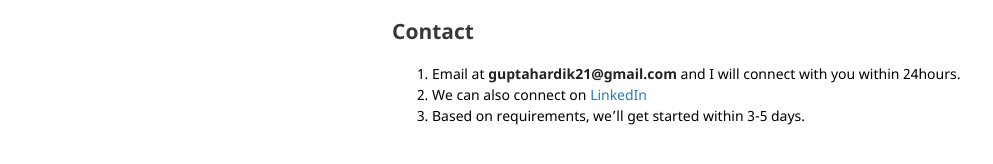
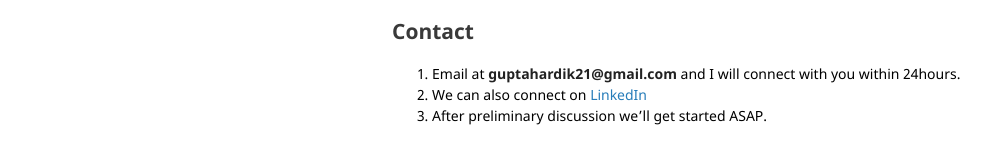
Before and after one commit to HardikLGupta/portfolio, a Jekyll site: the page built from index.md, in a window 1280 px wide and 900 px high, scrolled down 709 px. Shown: the part 704-868 px from the top of the window, without its empty margins (143-1136 px from the left). Built offline with Jekyll 4.4.1, drawn with Linux system fonts in a browser that asks for light colours; our own code applies the rules of GitHub Pages for plain Markdown files.

Commit message:
Update index.md

```diff
--- a/index.md
+++ b/index.md
@@ -38,5 +38,5 @@ While this journey has been very rewarding personally, I realised all of this wh
 ## Contact
 1. Email at **guptahardik21@gmail.com** and I will connect with you within 24hours.
 2. We can also connect on <a href="https://www.linkedin.com/in/hardiklgupta/">LinkedIn</a>
-3. Based on requirements, we'll get started within 3-5 days.
+3. After preliminary discussion we'll get started ASAP.
 <br>
```
